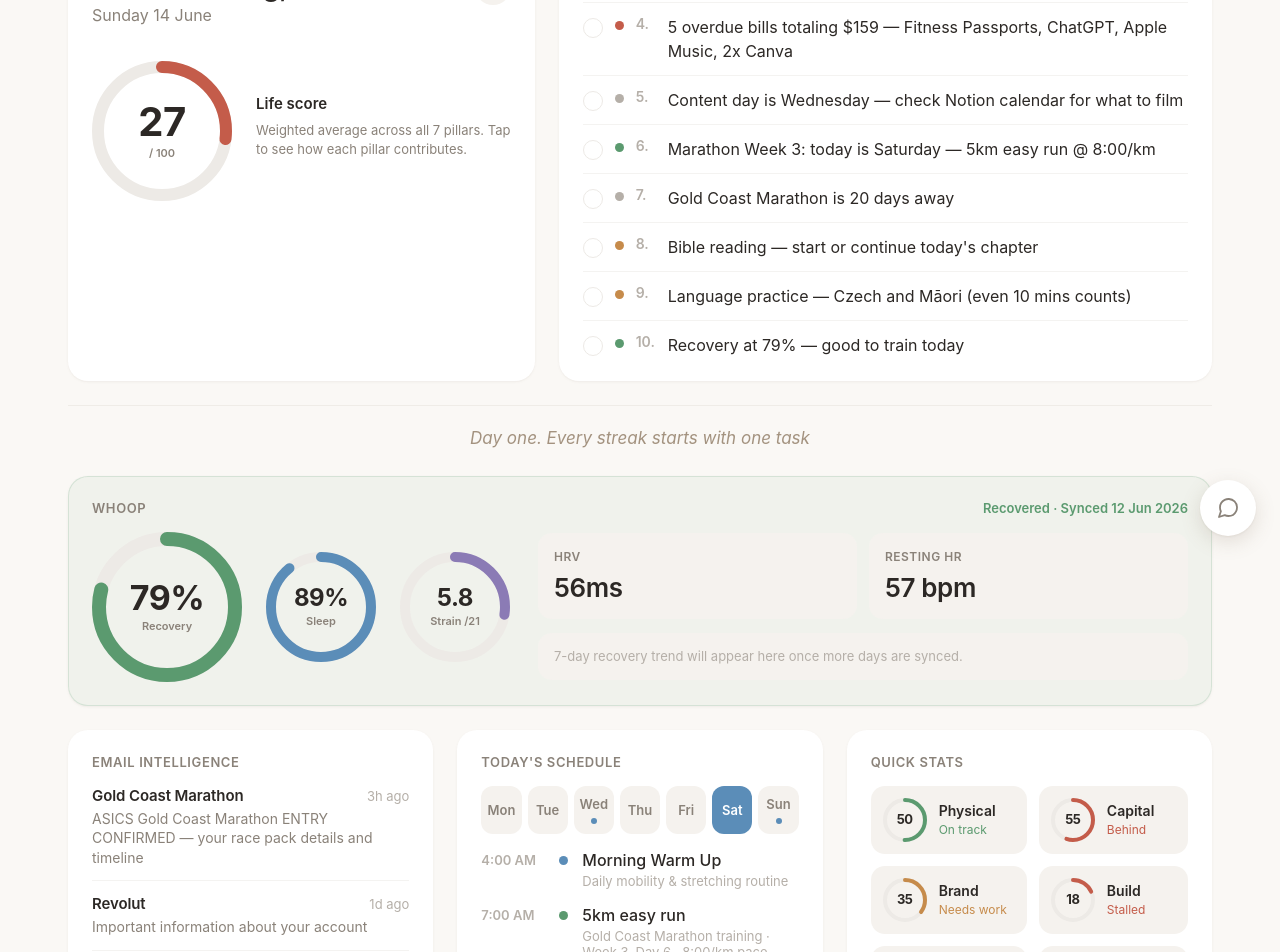
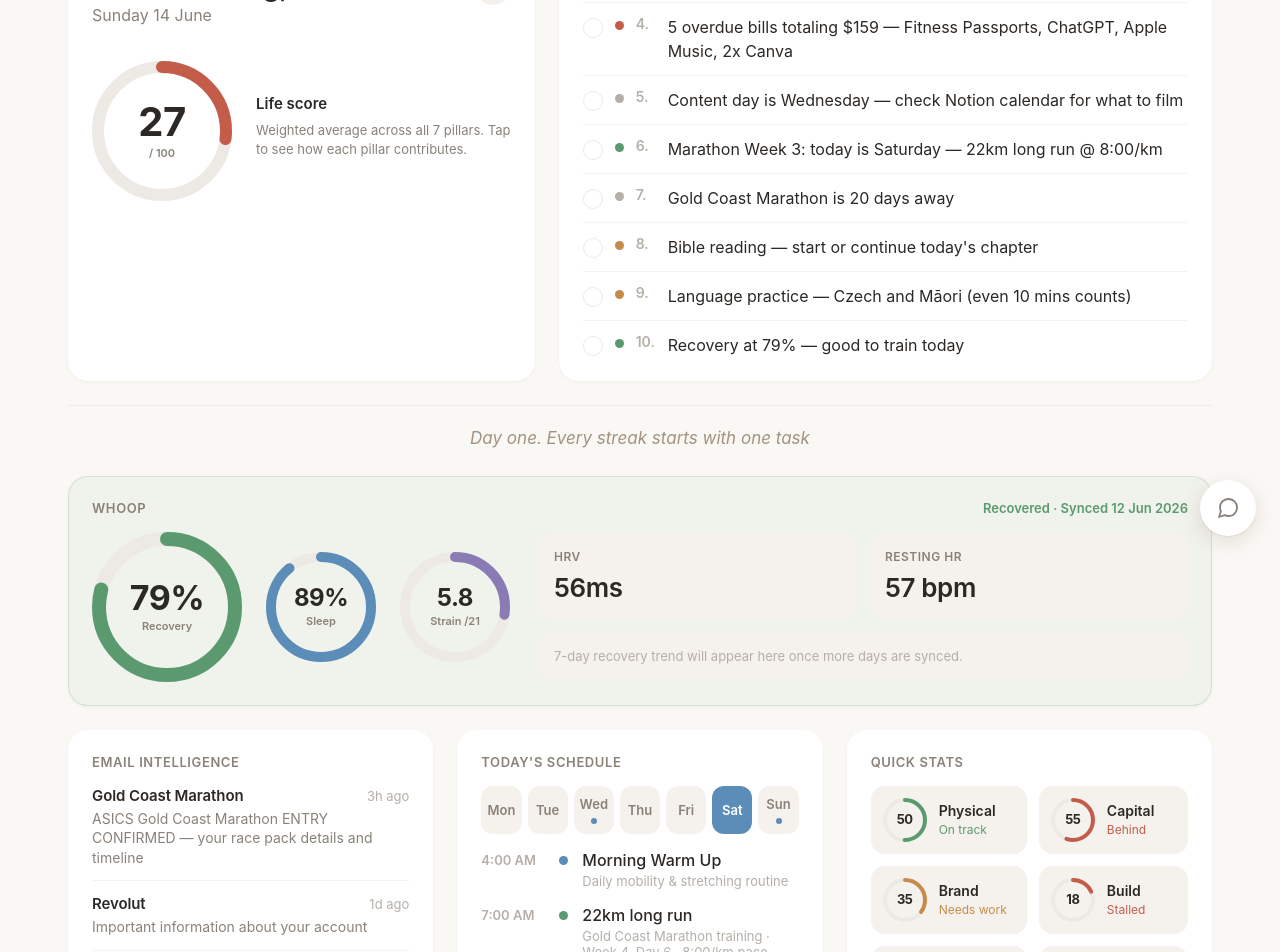
Before and after one commit to chriz0000/life-dashboard, a plain HTML site: page index.html in a window 1280 px wide. Shown: the part 240-1192 px from the top of the page. Drawn offline with nearby package versions, Linux system fonts and the light colour scheme.

Commit message:
Update index.html
Full refresh: Week 4, karma 10485, 19 days to marathon, scores updated

```diff
--- a/index.html
+++ b/index.html
@@ -547,7 +547,7 @@ const DATA = {
     { color: "red",    text: "Canva subscription ($20) is due today" },
     { color: "red",    text: "5 overdue bills totaling $159 — Fitness Passports, ChatGPT, Apple Music, 2x Canva" },
     { color: "gray",   text: "Content day is Wednesday — check Notion calendar for what to film" },
-    { color: "green",  text: "Marathon Week 3: today is Saturday — 5km easy run @ 8:00/km" },
+    { color: "green",  text: "Marathon Week 3: today is Saturday — 22km long run @ 8:00/km" },
     { color: "gray",   text: "Gold Coast Marathon is 20 days away" },
     { color: "orange", text: "Bible reading — start or continue today's chapter" },
     { color: "orange", text: "Language practice — Czech and Māori (even 10 mins counts)" },
@@ -578,7 +578,7 @@ const DATA = {
     contentDays: ["Wed", "Sun"],
     events: [
       { time: "4:00 AM", title: "Morning Warm Up", sub: "Daily mobility & stretching routine", color: "blue", detail: "10 min mobility flow — hips, ankles, shoulders — followed by 5 min breathing exercise." },
-      { time: "7:00 AM", title: "5km easy run", sub: "Gold Coast Marathon training · Week 3, Day 6 · 8:00/km pace", color: "green", detail: "Keep heart rate in Zone 2 (136-150 bpm). Route: riverside loop. Hydrate before and after." },
+      { time: "7:00 AM", title: "22km long run", sub: "Gold Coast Marathon training · Week 4, Day 6 · 8:00/km pace", color: "green", detail: "Keep heart rate in Zone 2 (136-150 bpm). Route: riverside loop. Hydrate before and after." },
       { time: "Today", title: "Canva — $20 due", sub: "Subscription renewal", color: "orange", detail: "Auto-renews via card ending 4471. Cancel in Canva settings before midnight to avoid charge." },
     ],
   },
@@ -592,13 +592,13 @@ const DATA = {
       weight: 0.15,
       status: "On track",
       color: "green",
-      marathon: { name: "Gold Coast Marathon", note: "ASICS Gold Coast Marathon", daysOut: 20, paceInfo: "Goal: sub-4:00 · Avg pace 5:41/km · Z2 heart rate" },
+      marathon: { name: "Gold Coast Marathon", note: "ASICS Gold Coast Marathon", daysOut: 19, paceInfo: "Goal: sub-4:00 · Avg pace 5:41/km · Z2 heart rate" },
       trainingBlock: {
         label: "Training Block · Week 3 of 6",
         items: ["done", "done", "current", "future", "future", "future"],
         sublabels: ["W1", "W2", "W3", "W4", "W5", "W6"],
       },
-      today: { title: "Today: 5km easy run", sub: "Target pace 8:00/km · recovery focus" },
+      today: { title: "Today: 22km long run", sub: "Target pace 8:00/km · recovery focus" },
       weekSchedule: {
         today: "Sat",
         items: [
@@ -730,7 +730,7 @@ const DATA = {
         { label: "Streak", value: "0 days", dot: "red" },
         { label: "Best streak", value: "13 days" },
         { label: "This week", value: "3 done", dot: "orange" },
-        { label: "Karma", value: "10,482", dot: "blue" },
+        { label: "Karma", value: "10,485", dot: "blue" },
       ],
       tasksChart: { label: "Weekly Tasks vs Goal", data: [0, 0, 4, 3], goal: 70 },
       karmaChart: { label: "Karma Trend (7d)", data: [10463, 10469, 10476, 10480, 10481, 10481, 10482] },
```
